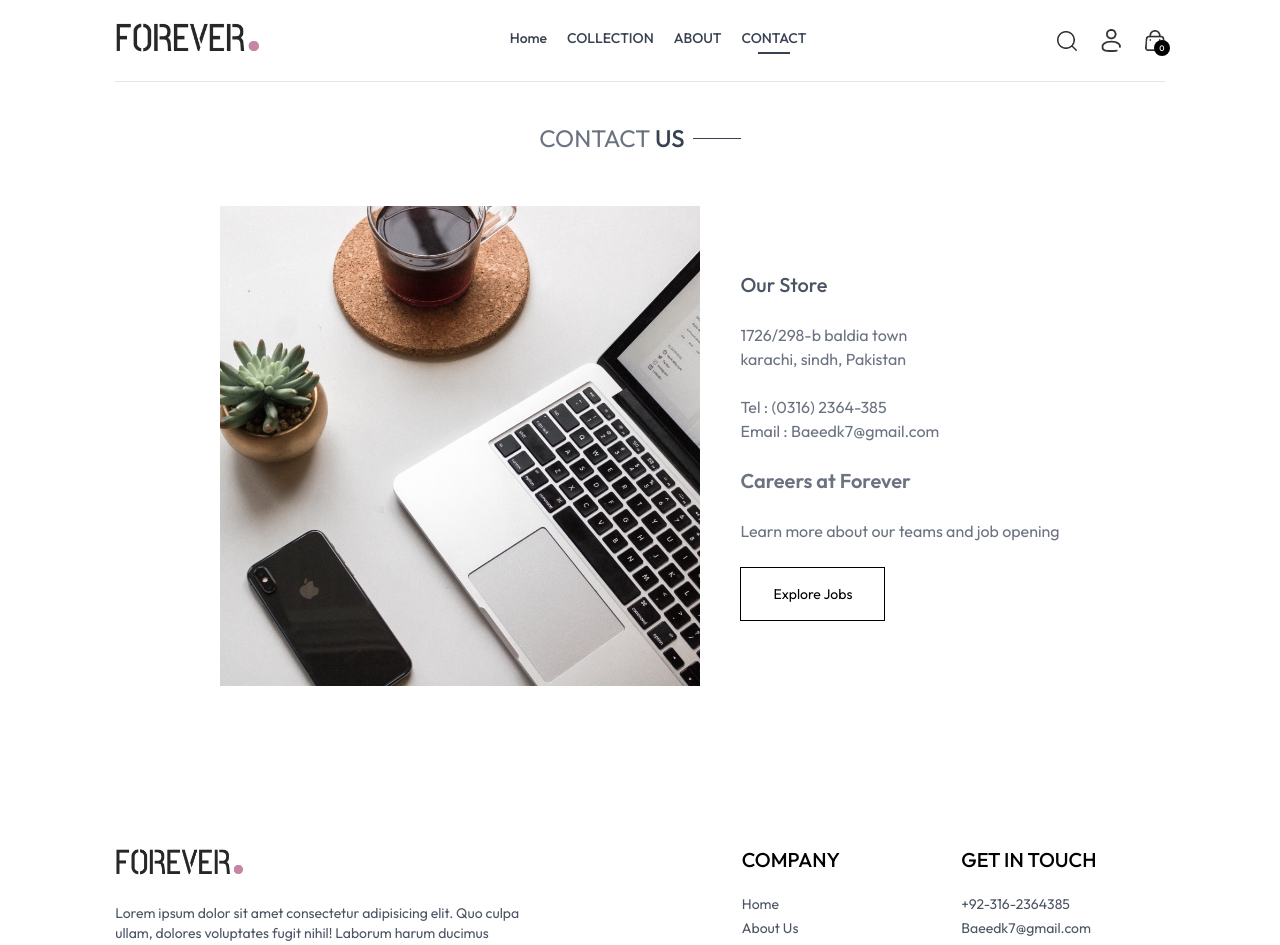
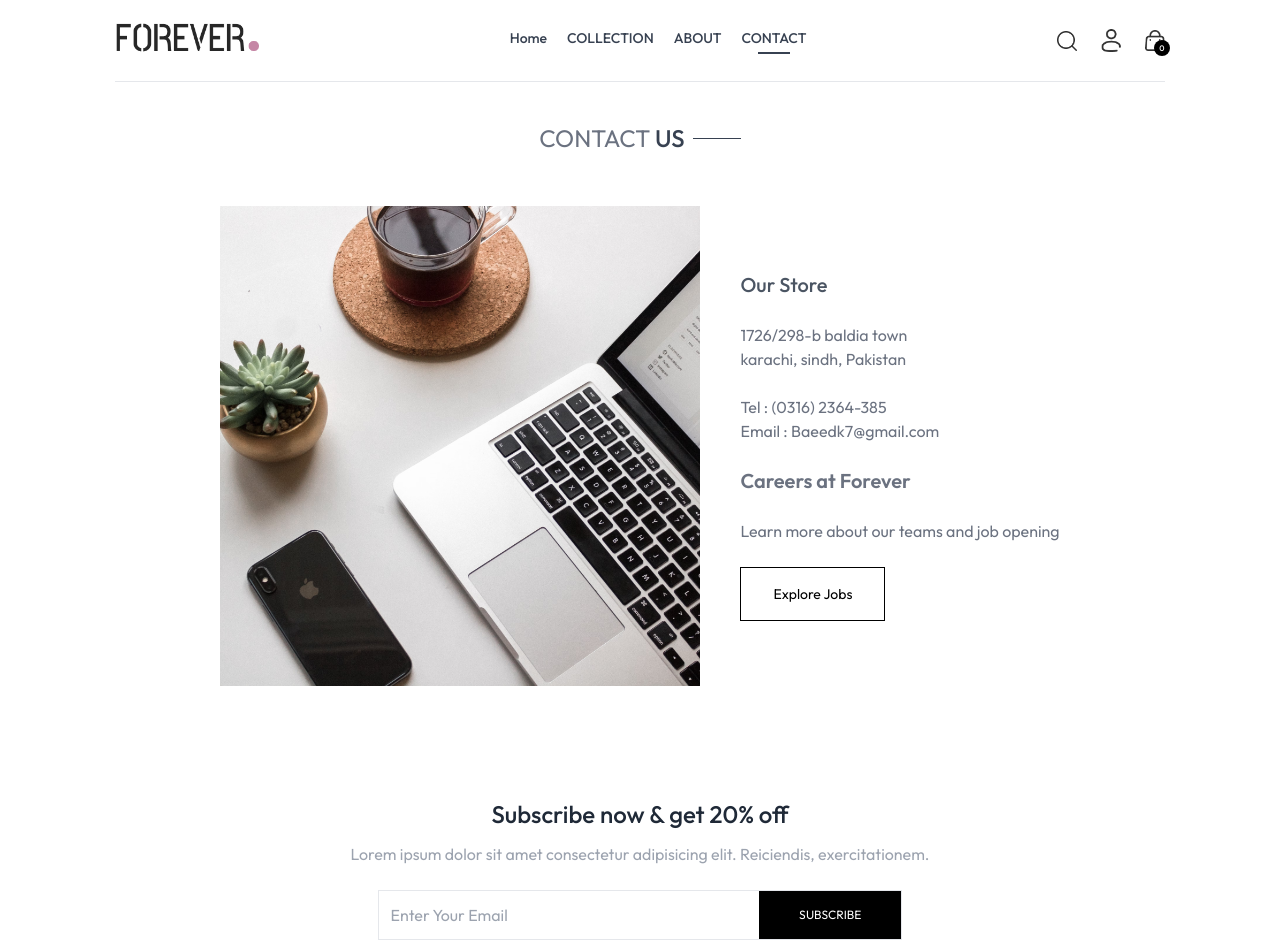
Before and after one commit to BaeedKhan91/E-commerce-web, a React (Vite) app: page /contact in a window 1280 px wide. Shown: the top 945 px of the page. Built offline with nearby package versions, Linux system fonts and the light colour scheme; a web font is replaced by a local one.

Commit message:
contact page

```diff
--- a/src/context/ShopContext.jsx
+++ b/src/context/ShopContext.jsx
@@ -6,7 +6,7 @@
 
 const ShopContextProvider = (props)=>{
     const currency = '$';
-    const deliver_fee='10'
+    const deliver_fee= 10
     const [search,setSearch]=useState('')
     const [showSearch,setShowSearch] =useState(false)
     const [cartItems,setCartItems]=useState({});
--- a/src/pages/Contact.jsx
+++ b/src/pages/Contact.jsx
@@ -1,6 +1,7 @@
 import React from 'react'
 import Title from '../components/Title'
 import { assets } from '../assets/frontend_assets/assets'
+import NewsLetterBox from '../components/NewsLetterBox'
 
 function contact() {
   return (
@@ -19,6 +20,7 @@
           <button className='border border-black px-8 py-4 text-sm hover:bg-black hover:text-white transition-all duration-500 '>Explore Jobs </button>
         </div>
       </div>
+      <NewsLetterBox/>
     </div>
   )
 }
```
